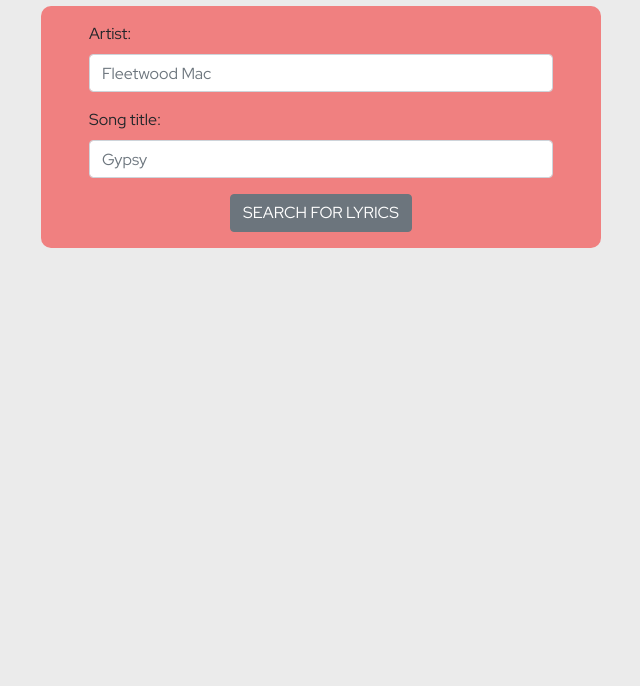
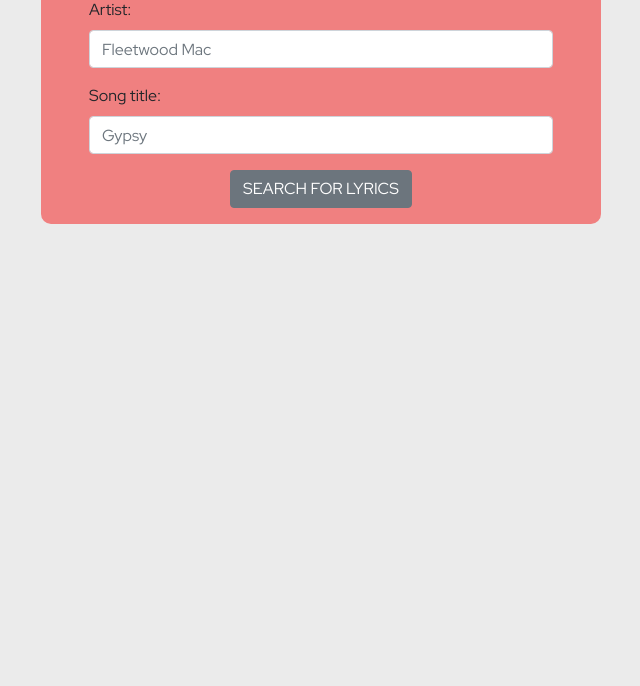
Before and after one commit to lindseysatterfield/lyrics-generator, a website built with webpack: page src/index.html in a window 1280 px wide. Shown: the part 114-800 px from the top of the page, without its empty margins (319-959 px from the left). Built offline with nearby package versions, Linux system fonts and the light colour scheme.

Commit message:
updated container sizing

```diff
--- a/src/styles/main.scss
+++ b/src/styles/main.scss
@@ -4,7 +4,7 @@
 
 body {
   background-color: #EBEBEB;
-  margin: 3em 1em;
+  margin: 1.5em;
   font-family: 'Red Hat Display', sans-serif;
 }
 
```
